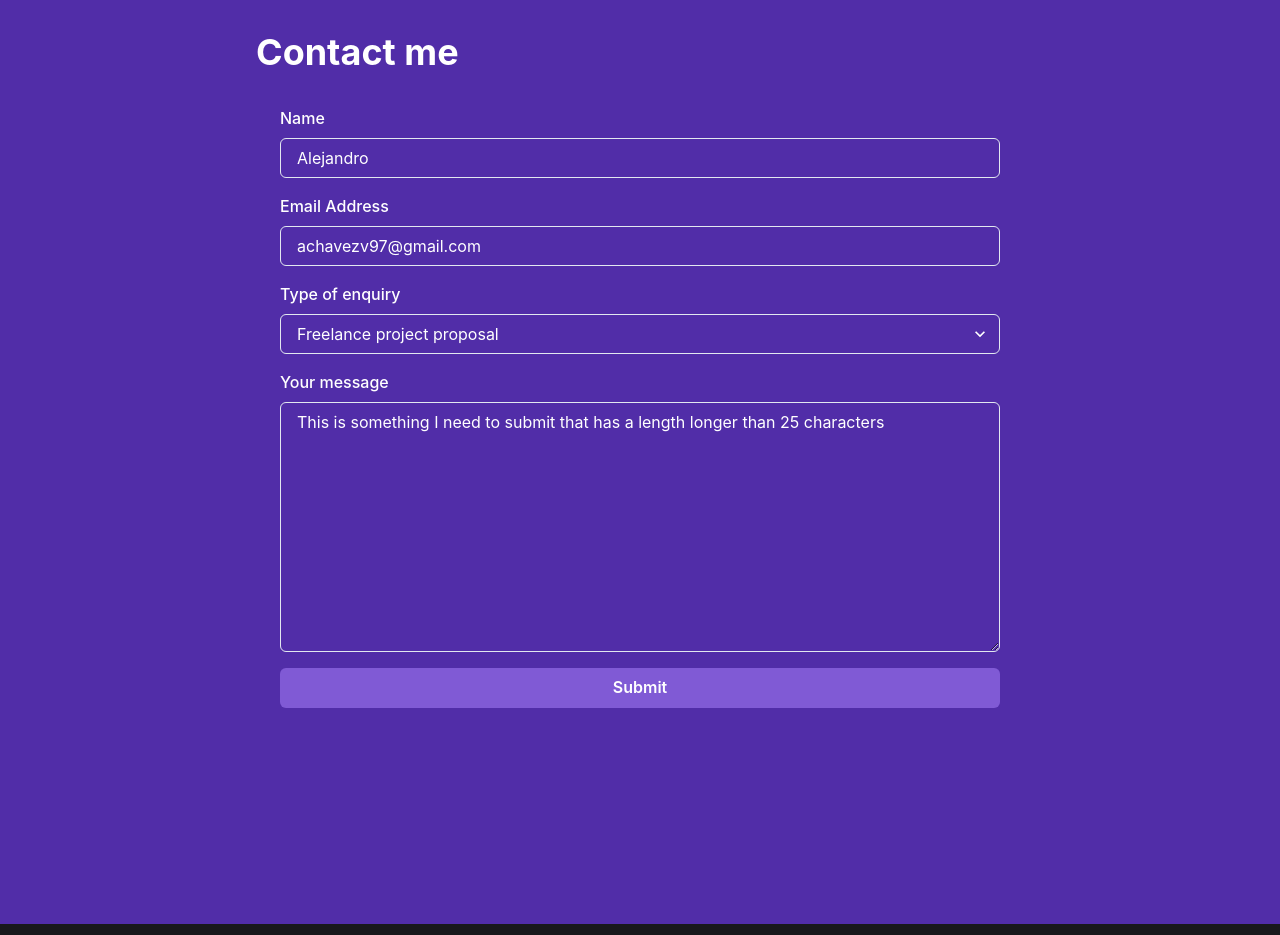
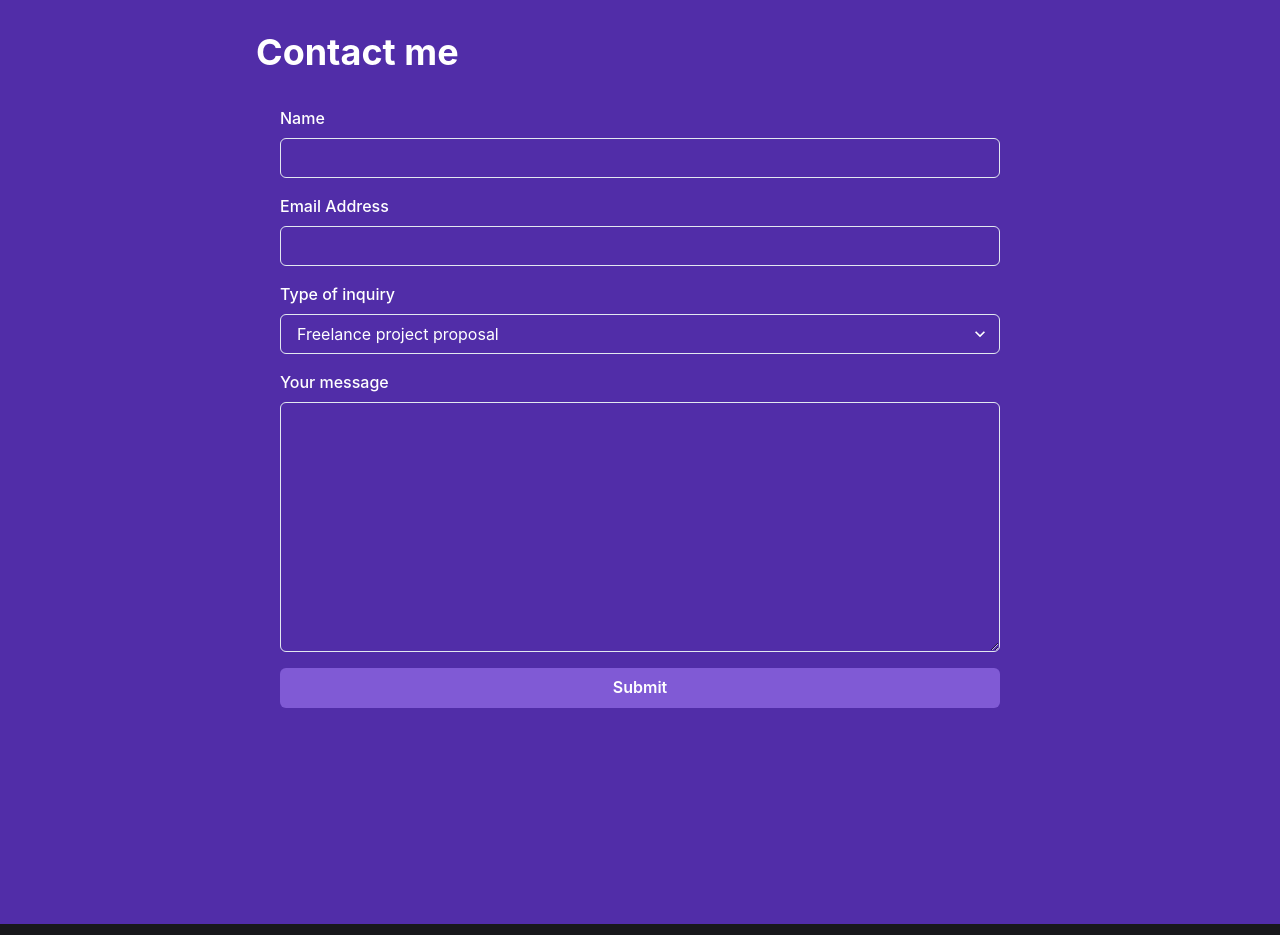
Before and after one commit to achavez5/meta-frontend-cert-react, a React (Create React App) app in the folder AdvancedReact/portfolio-project/: page / in a window 1280 px wide. Shown: the part 2260-3195 px from the top of the page. Built offline with nearby package versions, Linux system fonts and the light colour scheme.

Commit message:
portfolio project final commit

```diff
--- a/AdvancedReact/portfolio-project/public/index.html
+++ b/AdvancedReact/portfolio-project/public/index.html
@@ -24,7 +24,7 @@
       work correctly both with client-side routing and a non-root public URL.
       Learn how to configure a non-root public URL by running `npm run build`.
     -->
-    <title>Alejandro Chavez - Portfolio</title>
+    <title>Advanced React Portfolio Project</title>
   </head>
   <body>
     <noscript>You need to enable JavaScript to run this app.</noscript>
--- a/AdvancedReact/portfolio-project/src/components/ContactMeSection.js
+++ b/AdvancedReact/portfolio-project/src/components/ContactMeSection.js
@@ -1,5 +1,5 @@
 import React, {useEffect} from "react";
-import { FormikContext, useFormik } from "formik";
+import { useFormik } from "formik";
 import {
   Box,
   Button,
@@ -16,7 +16,6 @@ import * as Yup from 'yup';
 import FullScreenSection from "./FullScreenSection";
 import useSubmit from "../hooks/useSubmit";
 import {useAlertContext} from "../context/alertContext";
-import { m } from "framer-motion";
 
 const LandingSection = () => {
   const {isLoading, response, submit} = useSubmit();
@@ -24,10 +23,10 @@ const LandingSection = () => {
 
   const formik = useFormik({
     initialValues: {
-      firstName: "Alejandro",
-      email: "achavezv97@gmail.com",
+      firstName: "",
+      email: "",
       type: "hireMe",
-      comment: "This is something I need to submit that has a length longer than 25 characters"
+      comment: ""
     },
     onSubmit: async (values) => {
       try {
@@ -94,7 +93,7 @@ const LandingSection = () => {
                 <FormErrorMessage>{formik.errors.email}</FormErrorMessage>
               </FormControl>
               <FormControl>
-                <FormLabel htmlFor="type">Type of enquiry</FormLabel>
+                <FormLabel htmlFor="type">Type of inquiry</FormLabel>
                 <Select id="type" name="type" {...formik.getFieldProps("type")}>
                   <option value="hireMe">Freelance project proposal</option>
                   <option value="openSource">
```
